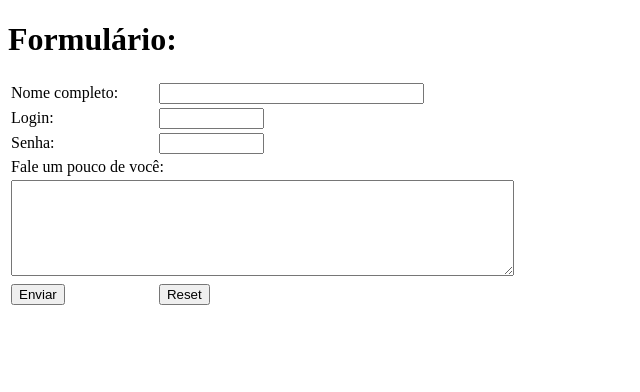
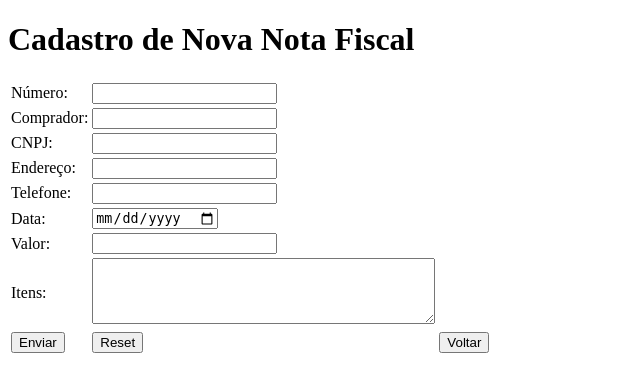
Before and after one commit to OHomemLevelUp/COM759, a Flask app: template mensal2/mensal2/app/templates/create.html in a window 1280 px wide. Shown: the top 392 px of the page, without its empty margins (0-640 px from the left). Run offline with Flask 3, Linux system fonts and the light colour scheme; the template is opened without the code that fills it, so the values that code supplies are empty.

Commit message:
mudanças para montar meu formulário.

```diff
--- a/mensal2/mensal2/app/__init__.py
+++ b/mensal2/mensal2/app/__init__.py
@@ -8,7 +8,7 @@ app.config.from_object(Config)
 
 CORS(app, resources={r'/*': {'origins': '*'}})
 
-mongodb_client = PyMongo(app, uri="mongodb+srv://SEU_USUARIO:SUA_SENHA@URL_CLUSTER_DATABASE?retryWrites=true&w=majority")
+mongodb_client = PyMongo(app, uri="mongodb+srv://admin:admin@cluster0.pojhz.mongodb.net/Cluster0?retryWrites=true&w=majority")
 db = mongodb_client.db
 
 from app import routes
--- a/mensal2/mensal2/app/templates/create.html
+++ b/mensal2/mensal2/app/templates/create.html
@@ -1,60 +1,70 @@
 {% extends "main.html" %}
-{% block title %}Criação de candidato{% endblock %}
+
+{% block title %}Criação de Nota Fiscal{% endblock %}
+
 {% block ajax %}
 <script>
-    $(document).ready(function () {
-        $("#submit").on('click', function () {
+$(function () {
+  $("#submit").click(() => {
     $.ajax({
-                url: 'http://localhost:5000/createAction',
+      url: "{{ url_for('createAction') }}",
       type: "POST",
-                dataType: 'json',
+      dataType: "json",
       data: $("#form").serialize(),
-                success: function (result) {
-                    alert(result['mensagem']);
-                    $("#form").trigger("reset");
+      success: res => {
+        alert(res.mensagem);
+        window.location.href = "{{ url_for('index') }}";
       },
-                error: function (xhr, resp, text) {
-                    console.log(xhr, resp, text);
-                    alert("houve um erro");
-                }
+      error: () => alert("Erro ao inserir")
     });
   });
-        $("#clearbtn").on('click', function () {
-            $("#form").trigger("reset");
-        });
+  $("#clearbtn").click(() => $("#form")[0].reset());
+  $("#backbtn").click(() => window.location.href = "{{ url_for('index') }}");
 });
 </script>
 {% endblock %}
+
 {% block body %}
-<h1>Formulário:</h1>
-<form id="form" action="" method="post">
-    <table border="0">
-        <tbody>
+  <h1>Cadastro de Nova Nota Fiscal</h1>
+  <form id="form">
+    <table>
       <tr>
-                <td class="semestral">Nome completo:</td>
-                <td><input type="text" name="nome" value="" size="30"/></td>
+        <td>Número:</td>
+        <td><input name="numero" required pattern="\d+" title="Digite apenas números"/></td>
       </tr>
       <tr>
-                <td class="semestral">Login:</td>
-                <td><input type="text" name="login" value="" size="10"/></td>
+        <td>Comprador:</td>
+        <td><input name="comprador" required /></td>
       </tr>
       <tr>
-                <td class="semestral">Senha:</td>
-                <td><input type="password" name="senha" value="" size="10"/></td>
+        <td>CNPJ:</td>
+        <td><input name="cnpj" required /></td>
       </tr>
       <tr>
-                <td class="semestral" colspan="2">Fale um pouco de você:</td>
+        <td>Endereço:</td>
+        <td><input name="endereco" required /></td>
       </tr>
       <tr>
-                <td colspan="2">
-                    <textarea id="descricao" name="descricao" rows="6" cols="60"></textarea>
-                </td>
+        <td>Telefone:</td>
+        <td><input name="telefone" required /></td>
       </tr>
       <tr>
-                <td><input id="submit" type="button" value="Enviar" /></td>
-                <td><input id="clearbtn" type="button" value="Reset" /></td>
+        <td>Data:</td>
+        <td><input type="date" name="data" required /></td>
       </tr>
-        </tbody>
+      <tr>
+        <td>Valor:</td>
+        <td><input type="number" step="0.01" name="valor" required min="0" /></td>
+      </tr>
+      <tr>
+        <td>Itens:</td>
+        <td><textarea name="itens" rows="4" cols="40" required></textarea></td>
+      </tr>
+      <tr>
+        <td><button id="submit"   type="button">Enviar</button></td>
+        <td><button id="clearbtn" type="button">Reset</button></td>
+        <td><button id="backbtn"  type="button">Voltar</button></td>
+      </tr>
     </table>
   </form>
 {% endblock %}
```
Also changed, not shown: mensal2/mensal2/app/templates/update.html (+38 -39 lines). Lines whose indentation alone changed are shown as unchanged.
